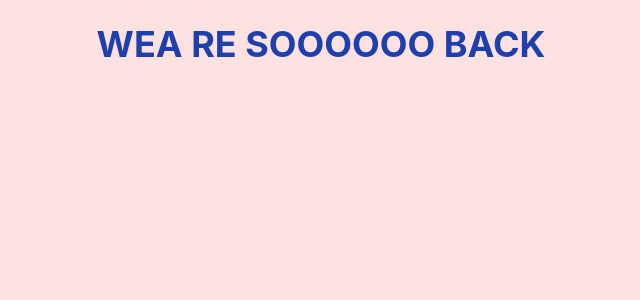
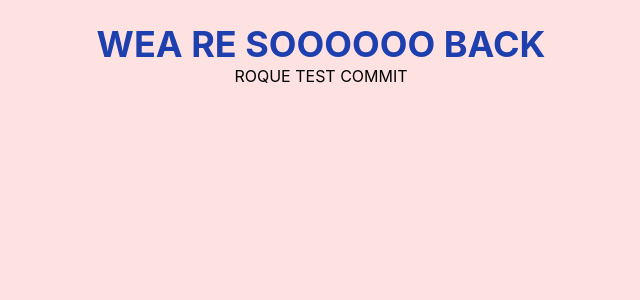
Before and after one commit to Ikawari-s/Dishcovery, a React (Create React App) app in the folder main/: page / in a window 1280 px wide. Shown: the top 300 px of the page, without its empty margins (319-959 px from the left). Built offline with nearby package versions, Linux system fonts and the light colour scheme.

Commit message:
roque commit

```diff
--- a/main/src/App.js
+++ b/main/src/App.js
@@ -1,9 +1,10 @@
-import './App.css';
+import "./App.css";
 
 function App() {
   return (
     <div className="text-center p-6 bg-red-100 min-h-screen">
       <h1 className="text-4xl font-bold text-blue-800">WEA RE SOOOOOO BACK</h1>
+      <h1>ROQUE TEST COMMIT</h1>
     </div>
   );
 }
```
